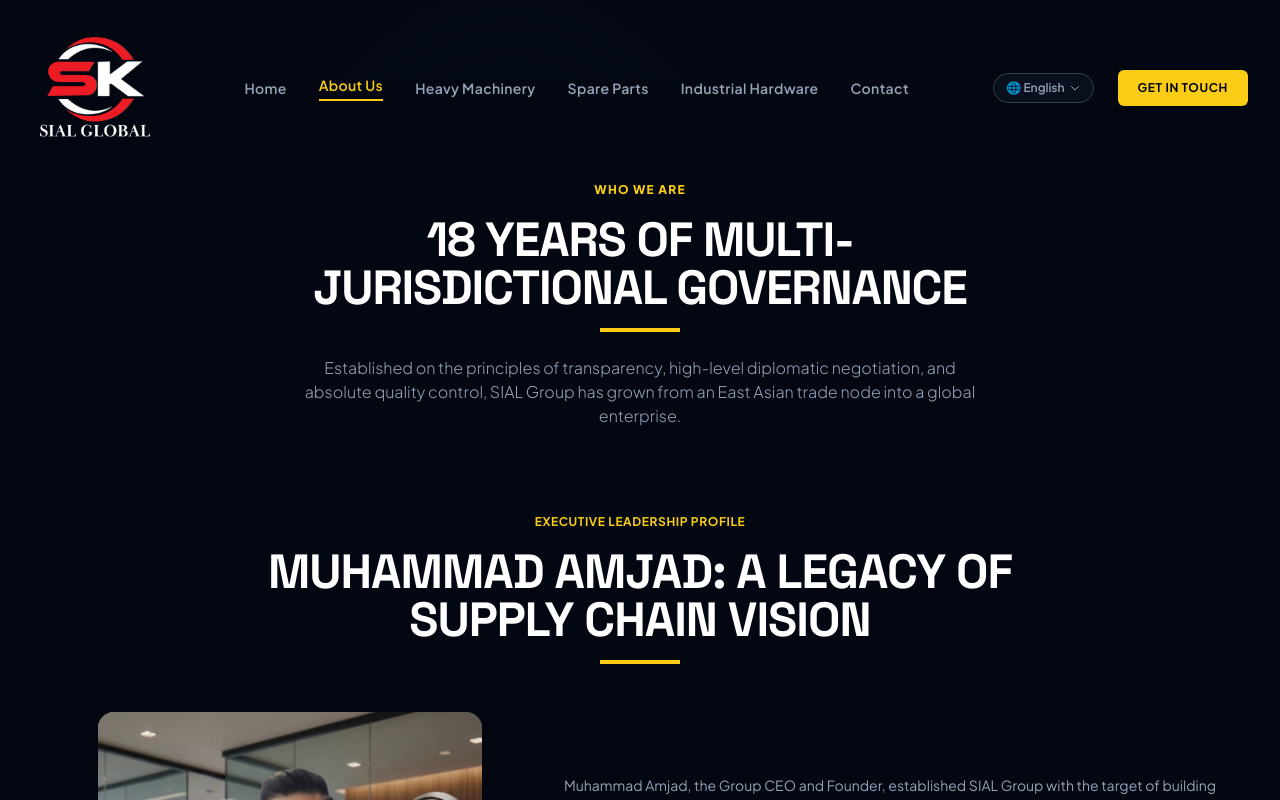
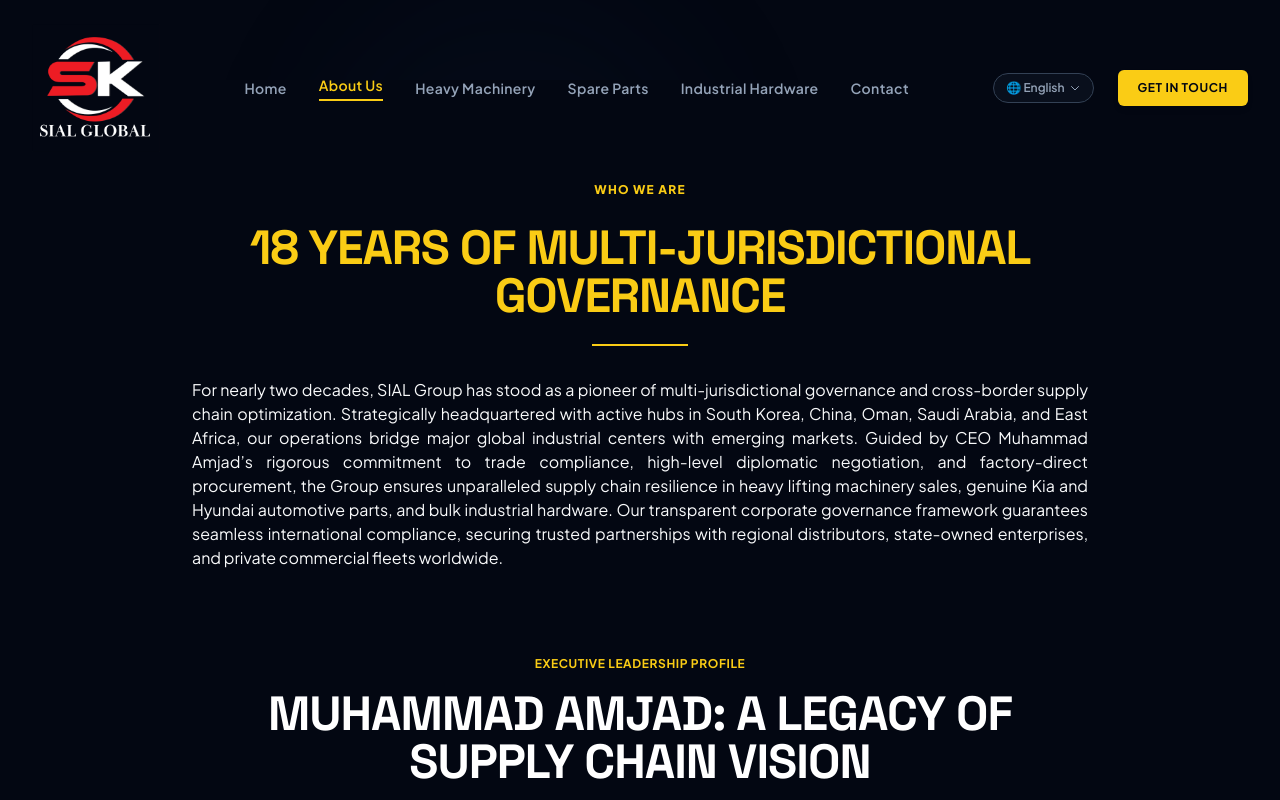
Before and after one commit to ahmedsial1/skglobal, a Next.js app: page /about in a window 1280 px wide. Shown: the top 800 px of the page. Built offline with nearby package versions, Linux system fonts and the light colour scheme.

Commit message:
style: upgrade About page Who We Are governance section header and text for premium contrast and SEO

```diff
--- a/app/about/page.tsx
+++ b/app/about/page.tsx
@@ -19,14 +19,14 @@ export default function About() {
       <div className="max-w-7xl mx-auto px-4 sm:px-8 lg:px-16 space-y-20">
         {/* Header Block */}
         <ScrollReveal>
-          <div className="text-center space-y-4 max-w-3xl mx-auto">
+          <div className="text-center space-y-6 max-w-4xl mx-auto">
             <span className="text-xs uppercase tracking-widest font-extrabold text-sial-gold">Who We Are</span>
-            <h1 className="text-3xl sm:text-4xl lg:text-5xl font-black tracking-tight text-white uppercase">
+            <h1 className="text-3xl sm:text-4xl lg:text-5xl font-black tracking-tight text-[#FACC15] uppercase font-heading text-center">
               18 Years of Multi-Jurisdictional Governance
             </h1>
-            <div className="h-1 w-20 bg-sial-gold mx-auto mt-4"></div>
-            <p className="text-sm sm:text-base text-sial-gray-light font-light leading-relaxed pt-2 max-w-2xl mx-auto text-center">
-              Established on the principles of transparency, high-level diplomatic negotiation, and absolute quality control, SIAL Group has grown from an East Asian trade node into a global enterprise.
+            <div className="h-0.5 w-24 bg-[#FACC15] mx-auto mt-4"></div>
+            <p className="text-sm sm:text-base text-[#F9FAFB] font-sans leading-relaxed pt-2 max-w-4xl mx-auto text-center md:text-justify text-balance">
+              For nearly two decades, SIAL Group has stood as a pioneer of multi-jurisdictional governance and cross-border supply chain optimization. Strategically headquartered with active hubs in South Korea, China, Oman, Saudi Arabia, and East Africa, our operations bridge major global industrial centers with emerging markets. Guided by CEO Muhammad Amjad’s rigorous commitment to trade compliance, high-level diplomatic negotiation, and factory-direct procurement, the Group ensures unparalleled supply chain resilience in heavy lifting machinery sales, genuine Kia and Hyundai automotive parts, and bulk industrial hardware. Our transparent corporate governance framework guarantees seamless international compliance, securing trusted partnerships with regional distributors, state-owned enterprises, and private commercial fleets worldwide.
             </p>
           </div>
         </ScrollReveal>
```
